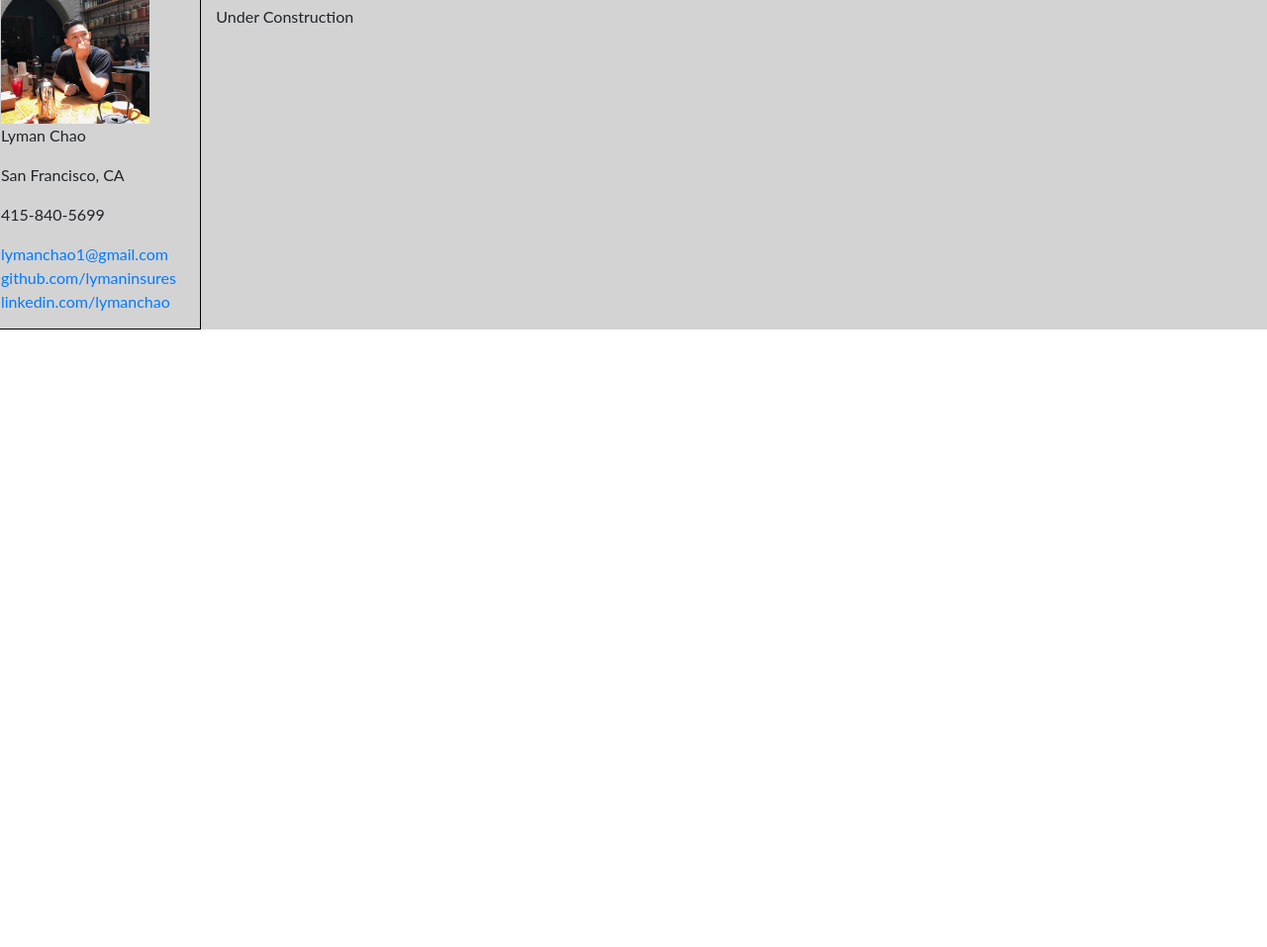
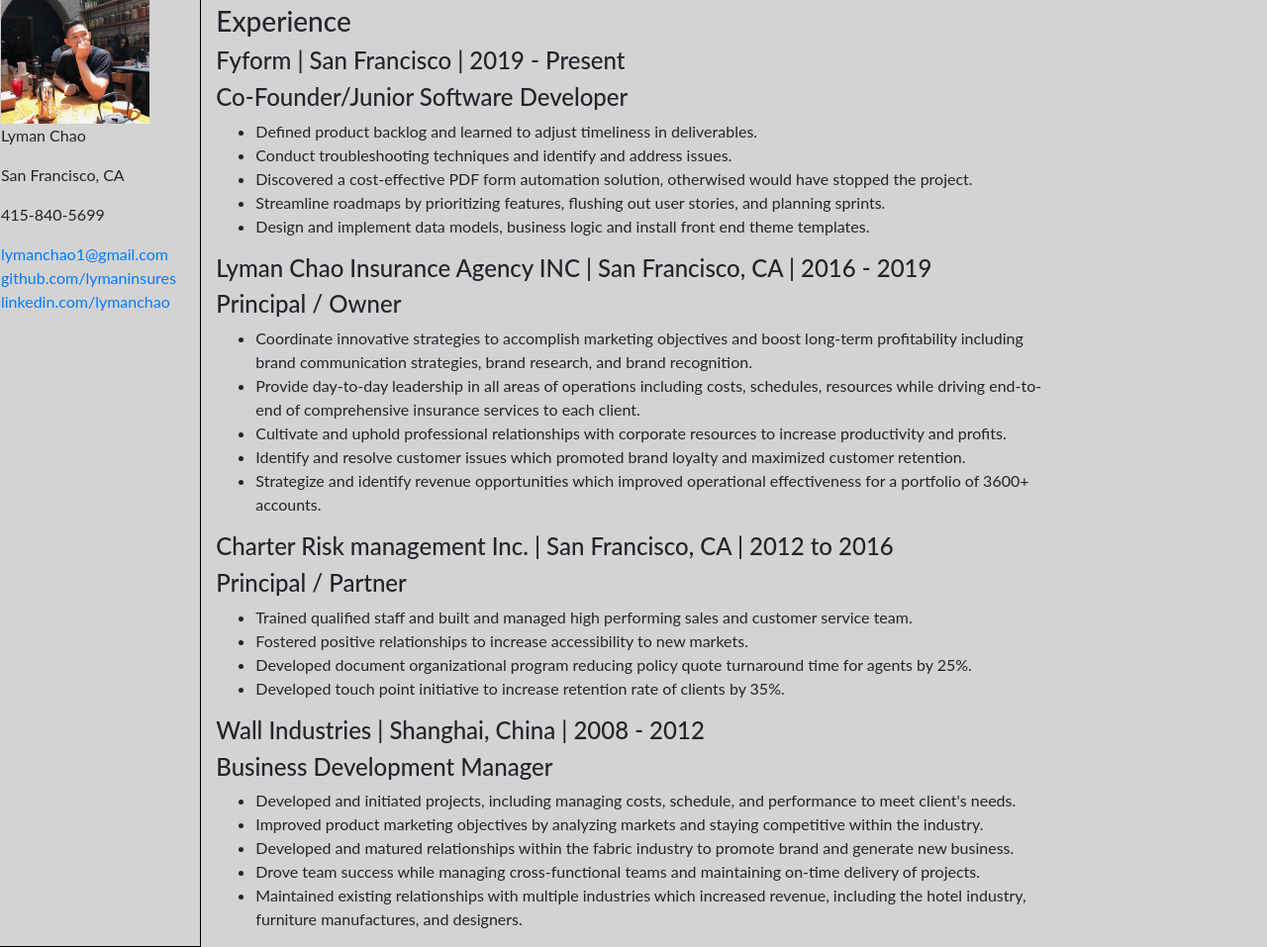
Before and after one commit to lymaninsures/my_portfolio, a plain HTML site: page resume.html in a window 1280 px wide. Shown: the part 98-1055 px from the top of the page at 99% size. Before the commit the page ends 800 px from the top, so only its background shows below. Drawn offline with nearby package versions, Linux system fonts and the light colour scheme.

Commit message:
update resume

```diff
--- a/resume.html
+++ b/resume.html
@@ -44,7 +44,54 @@
           <!--general info or separate container that will update with click of projects. Use anchors? links-->
           <section>
             <h2 class="test">Resume</h2>
-            <p>Under Construction</p>
+            <h3>Experience</h3>
+            <h4>Fyform | San Francisco | 2019 - Present</h4>
+            <h4>Co-Founder/Junior Software Developer</h4>
+            <ul>
+              <li>Defined product backlog and learned to adjust timeliness in deliverables.</li>
+              <li>Conduct troubleshooting techniques and identify and address issues.</li>
+              <li>
+                Discovered a cost-effective PDF form automation solution, otherwised would have stopped the project.
+              </li>
+              <li>
+                Streamline roadmaps by prioritizing features, flushing out user stories, and planning sprints.
+              </li>
+              <li>
+                Design and implement data models, business logic and  install front end theme templates.
+              </li>
+            </ul>
+            <h4>Lyman Chao Insurance Agency INC | San Francisco, CA  | 2016 - 2019</h4>
+            <h4>Principal / Owner</h4>
+            <ul>
+              <li>Coordinate innovative strategies to accomplish marketing objectives and boost long-term profitability including brand communication strategies, brand research, and brand recognition.</li>
+              <li>Provide day-to-day leadership in all areas of operations including costs, schedules, resources while driving end-to-end of comprehensive insurance services to each client.</li>
+              <li>
+                Cultivate and uphold professional relationships with corporate resources to increase productivity and profits.
+              </li>
+              <li>
+                Identify and resolve customer issues which promoted brand loyalty and maximized customer retention.
+              </li>
+              <li>
+               Strategize and identify revenue opportunities which improved operational effectiveness for a portfolio of 3600+ accounts.
+              </li>
+            </ul>
+            <h4>Charter Risk management Inc. | San Francisco, CA	| 2012 to 2016</h4>
+            <h4>Principal / Partner</h4>
+            <ul>
+              <li>Trained qualified staff and built and managed high performing sales and customer service team.</li>
+              <li>Fostered positive relationships to increase accessibility to new markets.</li>
+              <li>Developed document organizational program reducing policy quote turnaround time for agents by 25%.</li>
+              <li>Developed touch point initiative to increase retention rate of clients by 35%.</li>
+            </ul>
+            <h4>Wall Industries | Shanghai, China  | 2008 - 2012</h4>
+            <h4>Business Development Manager</h4>
+            <ul>
+              <li>Developed and initiated projects, including managing costs, schedule, and performance to meet client's needs.</li>
+              <li>Improved product marketing objectives by analyzing markets and staying competitive within the industry.</li>
+              <li>Developed and matured relationships within the fabric industry to promote brand and generate new business.</li>
+              <li>Drove team success while managing cross-functional teams and maintaining on-time delivery of projects.</li>
+              <li>Maintained existing relationships with multiple industries which increased revenue, including the hotel industry, furniture manufactures, and designers.</li>
+            </ul>
           </section>
         </div>
       </div>
```
Also changed, not shown: index.html (+1 -1 lines).
